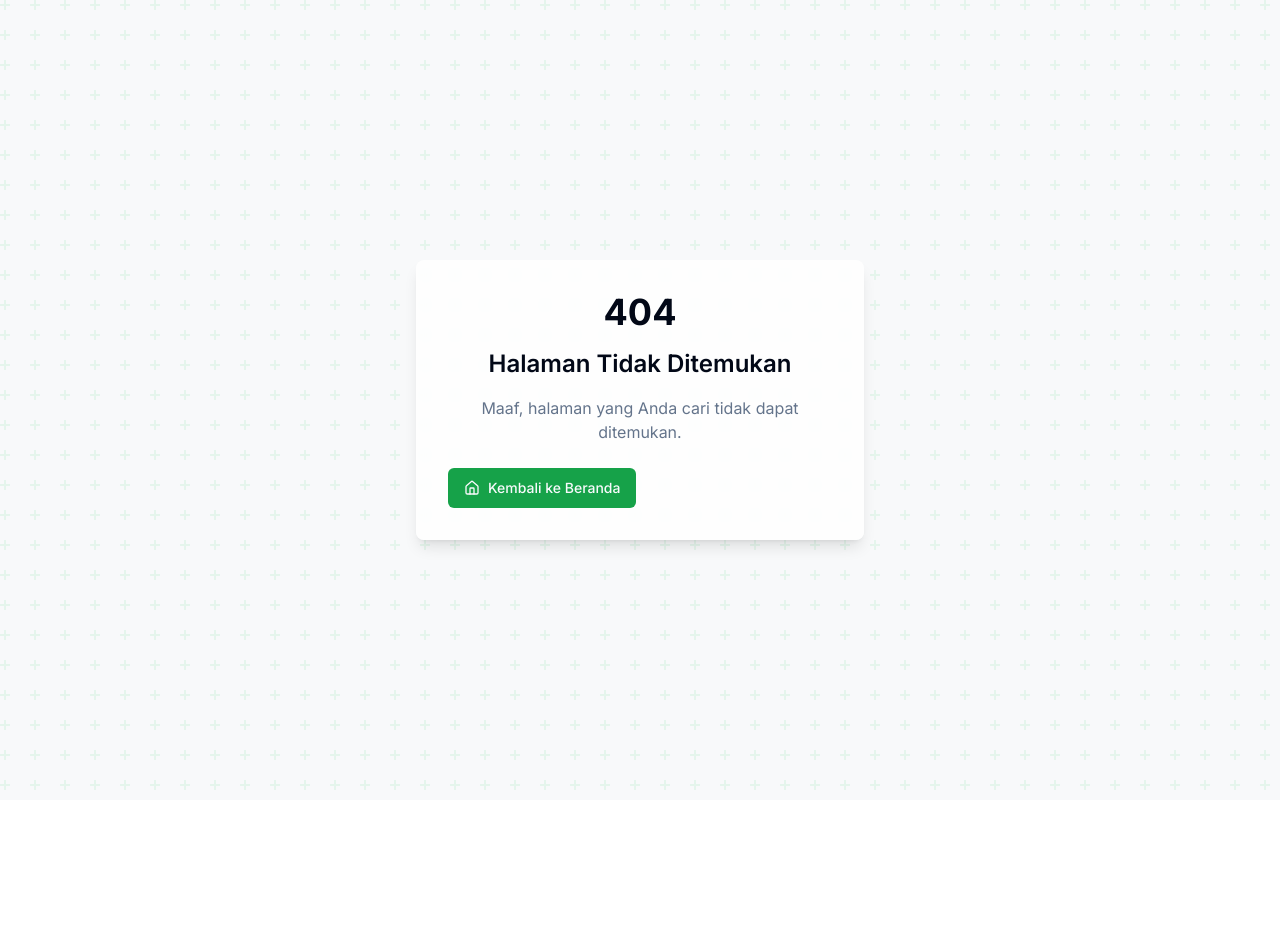
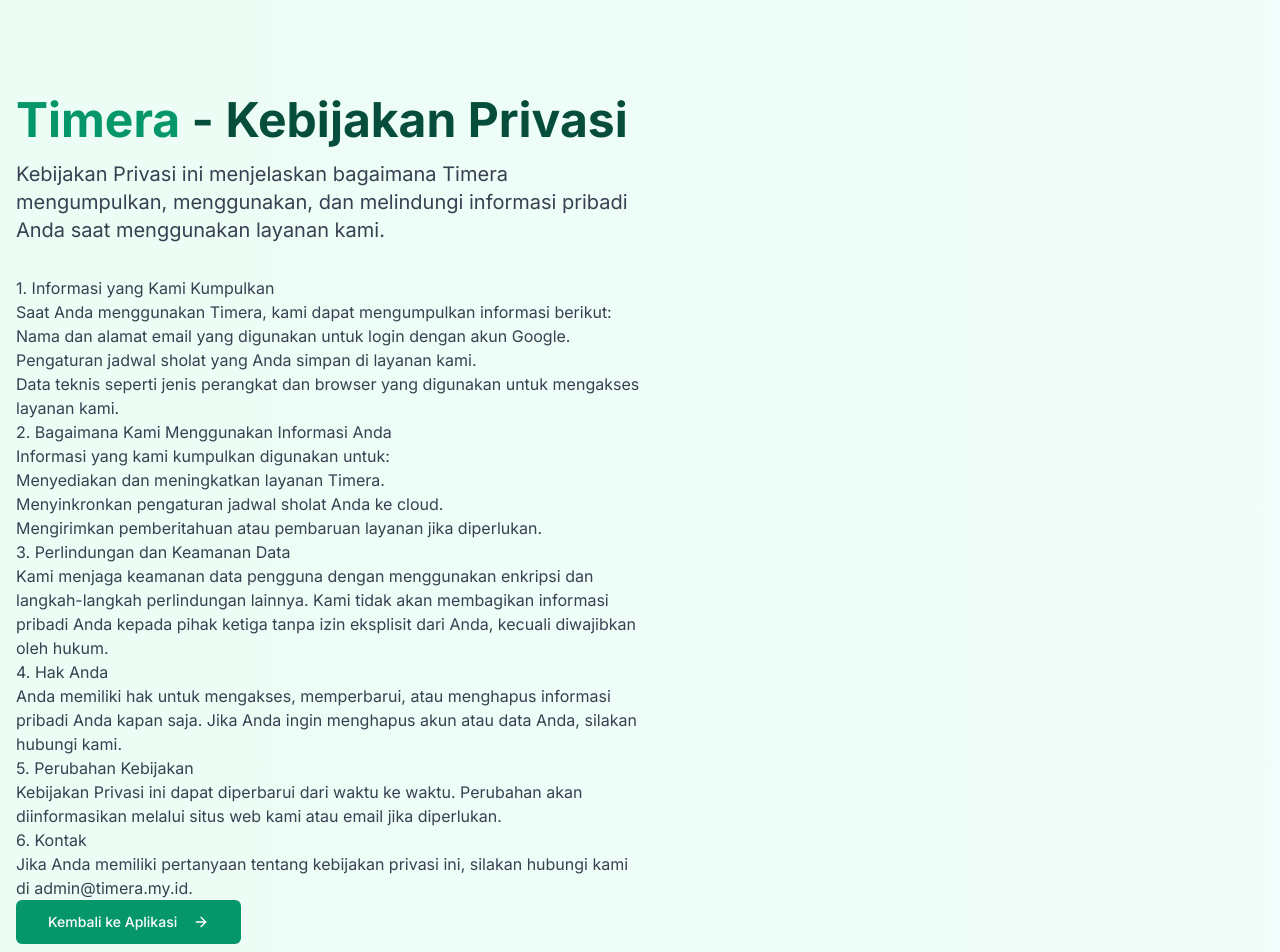
Before and after one commit to tonitegarsahidi/timera-next, a Next.js app: page /privacy-policy in a window 1280 px wide. Before the commit this address had no page. Shown: the top 952 px of the page. Before the commit the page ends 800 px from the top, so only its background shows below. Built offline with nearby package versions, Linux system fonts and the light colour scheme.

Commit message:
fix landing page and page privacy policy dan term of service

```diff
--- a/app/page.tsx
+++ b/app/page.tsx
@@ -2,7 +2,7 @@ import Link from "next/link"
 import { Button } from "@/components/ui/button"
 import { Card, CardContent } from "@/components/ui/card"
 import Image from "next/image"
-import { Clock, Timer, Monitor, Smartphone, Settings, ArrowRight, CheckCircle2 } from "lucide-react"
+import { Clock, Timer, Monitor, Smartphone, Settings, ArrowRight, CheckCircle2, Laptop } from "lucide-react"
 
 export default function LandingPage() {
   return (
@@ -67,38 +67,38 @@ export default function LandingPage() {
           </div>
 
           <div className="grid grid-cols-1 md:grid-cols-3 gap-8">
-            <Card className="border-none shadow-lg hover:shadow-xl transition-shadow">
+            <Card className="border-none shadow-md hover:shadow-lg transition-shadow bg-white">
               <CardContent className="p-6">
                 <div className="rounded-full bg-emerald-100 w-14 h-14 flex items-center justify-center mb-4">
                   <Clock className="h-7 w-7 text-emerald-600" />
                 </div>
-                <h3 className="text-xl font-bold mb-2">Jadwal Sholat Akurat</h3>
-                <p className="text-gray-600">
+                <h3 className="text-xl font-bold mb-2 text-gray-900">Jadwal Sholat Akurat</h3>
+                <p className="text-gray-700">
                   Tampilkan jadwal sholat yang akurat berdasarkan lokasi masjid Anda dengan penyesuaian waktu yang
                   fleksibel.
                 </p>
               </CardContent>
             </Card>
 
-            <Card className="border-none shadow-lg hover:shadow-xl transition-shadow">
+            <Card className="border-none shadow-md hover:shadow-lg transition-shadow bg-white">
               <CardContent className="p-6">
                 <div className="rounded-full bg-emerald-100 w-14 h-14 flex items-center justify-center mb-4">
                   <Timer className="h-7 w-7 text-emerald-600" />
                 </div>
-                <h3 className="text-xl font-bold mb-2">Timer Iqomah</h3>
-                <p className="text-gray-600">
+                <h3 className="text-xl font-bold mb-2 text-gray-900">Timer Iqomah</h3>
+                <p className="text-gray-700">
                   Atur durasi iqomah untuk setiap waktu sholat dan tampilkan countdown yang jelas untuk jamaah.
                 </p>
               </CardContent>
             </Card>
 
-            <Card className="border-none shadow-lg hover:shadow-xl transition-shadow">
+            <Card className="border-none shadow-md hover:shadow-lg transition-shadow bg-white">
               <CardContent className="p-6">
                 <div className="rounded-full bg-emerald-100 w-14 h-14 flex items-center justify-center mb-4">
                   <Settings className="h-7 w-7 text-emerald-600" />
                 </div>
-                <h3 className="text-xl font-bold mb-2">Kustomisasi Penuh</h3>
-                <p className="text-gray-600">
+                <h3 className="text-xl font-bold mb-2 text-gray-900">Kustomisasi Penuh</h3>
+                <p className="text-gray-700">
                   Sesuaikan tampilan dengan logo masjid, warna, font, dan background sesuai keinginan Anda.
                 </p>
               </CardContent>
@@ -158,26 +158,26 @@ export default function LandingPage() {
           </div>
 
           <div className="grid grid-cols-1 md:grid-cols-2 gap-8 max-w-4xl mx-auto">
-            <Card className="border-none shadow-lg">
+            <Card className="border-none shadow-md bg-white">
+              <CardContent className="p-6 flex items-center">
+                <div className="rounded-full bg-emerald-100 w-14 h-14 flex items-center justify-center mr-4">
+                  <Laptop className="h-7 w-7 text-emerald-600" />
+                </div>
+                <div>
+                  <h3 className="text-xl font-bold mb-1 text-gray-900">Semua Browser</h3>
+                  <p className="text-gray-700">Buka browser di manapun (PC/laptop/tablet/TV Android) dan akses Timera langsung</p>
+                </div>
+              </CardContent>
+            </Card>
+
+            <Card className="border-none shadow-md bg-white">
               <CardContent className="p-6 flex items-center">
                 <div className="rounded-full bg-emerald-100 w-14 h-14 flex items-center justify-center mr-4">
                   <Monitor className="h-7 w-7 text-emerald-600" />
                 </div>
                 <div>
-                  <h3 className="text-xl font-bold mb-1">TV Android</h3>
-                  <p className="text-gray-600">Buka browser di TV Android dan akses Timera langsung</p>
-                </div>
-              </CardContent>
-            </Card>
-
-            <Card className="border-none shadow-lg">
-              <CardContent className="p-6 flex items-center">
-                <div className="rounded-full bg-emerald-100 w-14 h-14 flex items-center justify-center mr-4">
-                  <Smartphone className="h-7 w-7 text-emerald-600" />
-                </div>
-                <div>
-                  <h3 className="text-xl font-bold mb-1">STB Android</h3>
-                  <p className="text-gray-600">Gunakan Set-Top Box Android yang terhubung ke TV biasa</p>
+                  <h3 className="text-xl font-bold mb-1 text-gray-900">TV / STB Android</h3>
+                  <p className="text-gray-700">Gunakan Set-Top Box Android yang terhubung ke TV biasa</p>
                 </div>
               </CardContent>
             </Card>
@@ -269,8 +269,11 @@ export default function LandingPage() {
               <Link href="#fitur" className="text-gray-300 hover:text-white">
                 Fitur
               </Link>
-              <Link href="#" className="text-gray-300 hover:text-white">
-                Bantuan
+              <Link href="/term-of-service" className="text-gray-300 hover:text-white">
+                Terms Of Service
+              </Link>
+              <Link href="/privacy-policy" className="text-gray-300 hover:text-white">
+                Privacy Policy
               </Link>
             </div>
           </div>
--- /dev/null
+++ b/app/privacy-policy/page.tsx
@@ -0,0 +1,74 @@
+import React from 'react';
+import Link from "next/link"
+import { Button } from "@/components/ui/button"
+import { ArrowRight } from "lucide-react"
+
+const PrivacyPolicyPage = () => {
+  return (
+    <div className="min-h-screen bg-white">
+      {/* Hero Section */}
+      <header className="bg-gradient-to-r from-emerald-50 to-teal-50 relative overflow-hidden">
+        <div className="container mx-auto px-4 py-16 md:py-24 relative z-10">
+          <div className="flex flex-col md:flex-row items-center">
+            <div className="md:w-1/2 mb-10 md:mb-0">
+              <h1 className="text-4xl md:text-5xl font-bold text-emerald-900 mb-4">
+                <span className="text-emerald-600">Timera</span> - Kebijakan Privasi
+              </h1>
+              <p className="text-lg md:text-xl text-gray-700 mb-8">
+                Kebijakan Privasi ini menjelaskan bagaimana Timera mengumpulkan, menggunakan, dan melindungi informasi pribadi Anda saat menggunakan layanan kami.
+              </p>
+
+              <h2 className="text-gray-700">1. Informasi yang Kami Kumpulkan</h2>
+              <p className="text-gray-700">
+                Saat Anda menggunakan Timera, kami dapat mengumpulkan informasi berikut:
+              </p>
+              <ul className="text-gray-700">
+                <li className="text-gray-700">Nama dan alamat email yang digunakan untuk login dengan akun Google.</li>
+                <li className="text-gray-700">Pengaturan jadwal sholat yang Anda simpan di layanan kami.</li>
+                <li className="text-gray-700">Data teknis seperti jenis perangkat dan browser yang digunakan untuk mengakses layanan kami.</li>
+              </ul>
+
+              <h2 className="text-gray-700">2. Bagaimana Kami Menggunakan Informasi Anda</h2>
+              <p className="text-gray-700">
+                Informasi yang kami kumpulkan digunakan untuk:
+              </p>
+              <ul className="text-gray-700">
+                <li className="text-gray-700">Menyediakan dan meningkatkan layanan Timera.</li>
+                <li className="text-gray-700">Menyinkronkan pengaturan jadwal sholat Anda ke cloud.</li>
+                <li className="text-gray-700">Mengirimkan pemberitahuan atau pembaruan layanan jika diperlukan.</li>
+              </ul>
+
+              <h2 className="text-gray-700">3. Perlindungan dan Keamanan Data</h2>
+              <p className="text-gray-700">
+                Kami menjaga keamanan data pengguna dengan menggunakan enkripsi dan langkah-langkah perlindungan lainnya. Kami tidak akan membagikan informasi pribadi Anda kepada pihak ketiga tanpa izin eksplisit dari Anda, kecuali diwajibkan oleh hukum.
+              </p>
+
+              <h2 className="text-gray-700">4. Hak Anda</h2>
+              <p className="text-gray-700">
+                Anda memiliki hak untuk mengakses, memperbarui, atau menghapus informasi pribadi Anda kapan saja. Jika Anda ingin menghapus akun atau data Anda, silakan hubungi kami.
+              </p>
+
+              <h2 className="text-gray-700">5. Perubahan Kebijakan</h2>
+              <p className="text-gray-700">
+                Kebijakan Privasi ini dapat diperbarui dari waktu ke waktu. Perubahan akan diinformasikan melalui situs web kami atau email jika diperlukan.
+              </p>
+
+              <h2 className="text-gray-700">6. Kontak</h2>
+              <p className="text-gray-700">
+                Jika Anda memiliki pertanyaan tentang kebijakan privasi ini, silakan hubungi kami di <a href="mailto:admin@timera.my.id">admin@timera.my.id</a>.
+              </p>
+              <Link href="/">
+                <Button size="lg" className="bg-emerald-600 hover:bg-emerald-700 text-white">
+                  Kembali ke Aplikasi
+                  <ArrowRight className="ml-2 h-5 w-5" />
+                </Button>
+              </Link>
+            </div>
+          </div>
+        </div>
+      </header>
+    </div>
+  );
+};
+
+export default PrivacyPolicyPage;
--- /dev/null
+++ b/app/term-of-service/page.tsx
@@ -0,0 +1,69 @@
+import React from 'react';
+import Link from "next/link"
+import { Button } from "@/components/ui/button"
+import { ArrowRight } from "lucide-react"
+
+const TermsOfServicePage = () => {
+  return (
+    <div className="min-h-screen bg-white">
+      {/* Hero Section */}
+      <header className="bg-gradient-to-r from-emerald-50 to-teal-50 relative overflow-hidden">
+        <div className="container mx-auto px-4 py-16 md:py-24 relative z-10">
+          <div className="flex flex-col md:flex-row items-center">
+            <div className="md:w-1/2 mb-10 md:mb-0">
+              <h1 className="text-4xl md:text-5xl font-bold text-emerald-900 mb-4">
+                <span className="text-emerald-600">Timera</span> - Ketentuan Layanan
+              </h1>
+              <p className="text-lg md:text-xl text-gray-700 mb-8">
+                Selamat datang di Timera! Dengan mengakses atau menggunakan layanan kami, Anda menyetujui ketentuan berikut.
+              </p>
+
+              <h2 className="text-gray-700">1. Penggunaan Layanan</h2>
+              <p className="text-gray-700">
+                Timera menyediakan layanan jadwal sholat digital yang dapat disesuaikan dan disinkronkan dengan akun Google Anda.
+                Anda setuju untuk menggunakan layanan ini hanya untuk keperluan yang sah, tidak melanggar hukum, dan tidak merugikan pihak lain.
+              </p>
+
+              <h2 className="text-gray-700">2. Akun dan Keamanan</h2>
+              <p className="text-gray-700">
+                Untuk mengakses fitur sinkronisasi, Anda dapat masuk menggunakan akun Google Anda. Anda bertanggung jawab atas keamanan akun Anda,
+                termasuk menjaga kerahasiaan kredensial login dan tidak membagikannya dengan pihak lain.
+              </p>
+
+              <h2 className="text-gray-700">3. Privasi dan Data</h2>
+              <p className="text-gray-700">
+                Kami menghargai privasi Anda. Data pengaturan jadwal sholat Anda akan disimpan di cloud secara aman dan hanya digunakan untuk memberikan layanan yang lebih baik.
+                Kami tidak akan membagikan data Anda kepada pihak ketiga tanpa izin eksplisit dari Anda. Untuk informasi lebih lanjut, silakan lihat Kebijakan Privasi kami.
+              </p>
+
+              <h2 className="text-gray-700">4. Perubahan dan Pembaruan</h2>
+              <p className="text-gray-700">
+                Timera berhak untuk mengubah atau memperbarui ketentuan layanan ini kapan saja. Perubahan akan diberitahukan melalui situs web atau email jika diperlukan.
+                Dengan terus menggunakan layanan kami setelah perubahan, Anda dianggap menyetujui ketentuan terbaru.
+              </p>
+
+              <h2 className="text-gray-700">5. Pembatasan Tanggung Jawab</h2>
+              <p className="text-gray-700">
+                Timera disediakan sebagaimana adanya tanpa jaminan apa pun. Kami tidak bertanggung jawab atas kerugian yang timbul akibat penggunaan layanan ini,
+                termasuk tetapi tidak terbatas pada gangguan teknis atau kesalahan dalam jadwal sholat.
+              </p>
+
+              <h2 className="text-gray-700">6. Kontak</h2>
+              <p className="text-gray-700">
+                Jika Anda memiliki pertanyaan atau memerlukan bantuan terkait ketentuan layanan ini, silakan hubungi kami di <a href="mailto:admin@timera.my.id">admin@timera.my.id</a>.
+              </p>
+              <Link href="/">
+                <Button size="lg" className="bg-emerald-600 hover:bg-emerald-700 text-white">
+                  Kembali ke Aplikasi
+                  <ArrowRight className="ml-2 h-5 w-5" />
+                </Button>
+              </Link>
+            </div>
+          </div>
+        </div>
+      </header>
+    </div>
+  );
+};
+
+export default TermsOfServicePage;
```
